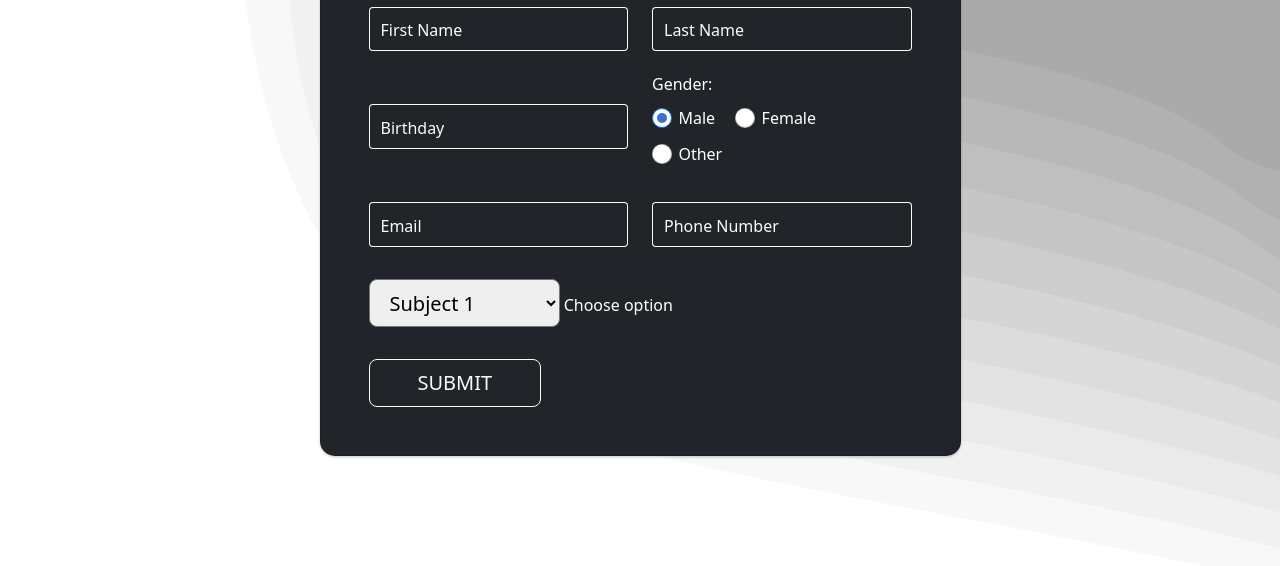
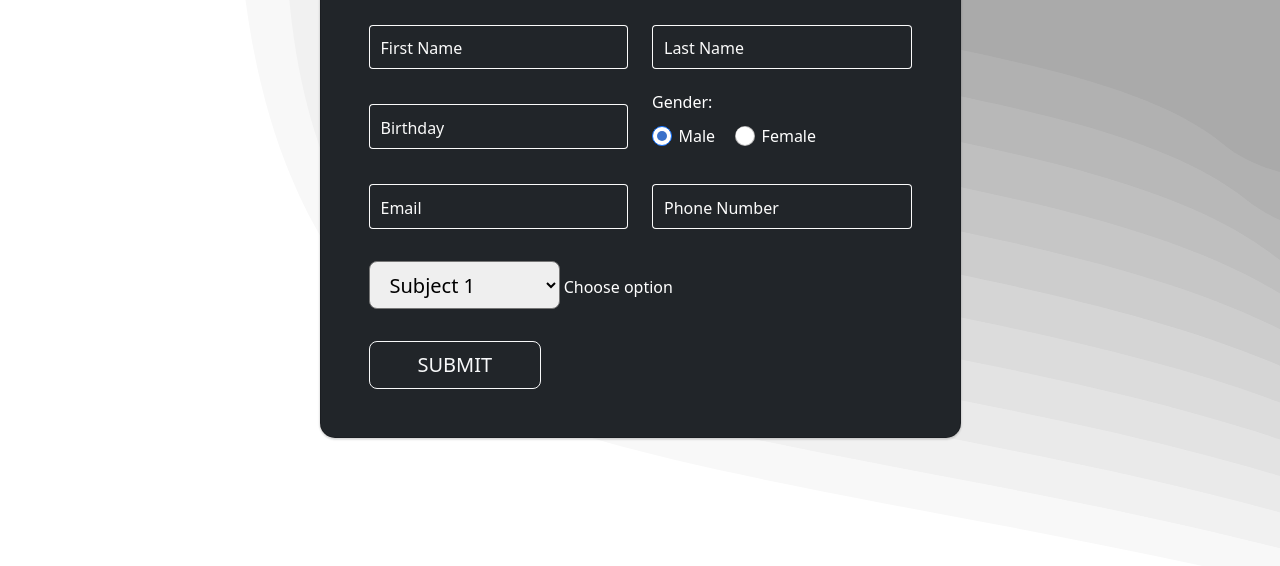
Before and after one commit to informationtechnology772/Information-Technology-Consultant, a plain HTML site: page signup.html in a window 1280 px wide. Shown: the part 334-900 px from the top of the page. Drawn offline with Linux system fonts and the light colour scheme.

Commit message:
https://github.com/informationtechnology772/Information-Technology-Consultant.git

```diff
--- a/signup.html
+++ b/signup.html
@@ -144,18 +144,6 @@
                         >
                       </div>
 
-                      <div class="form-check form-check-inline">
-                        <input
-                          class="form-check-input"
-                          type="radio"
-                          name="inlineRadioOptions"
-                          id="otherGender"
-                          value="option3"
-                        />
-                        <label class="form-check-label" for="otherGender"
-                          >Other</label
-                        >
-                      </div>
                     </div>
                   </div>
 
```
